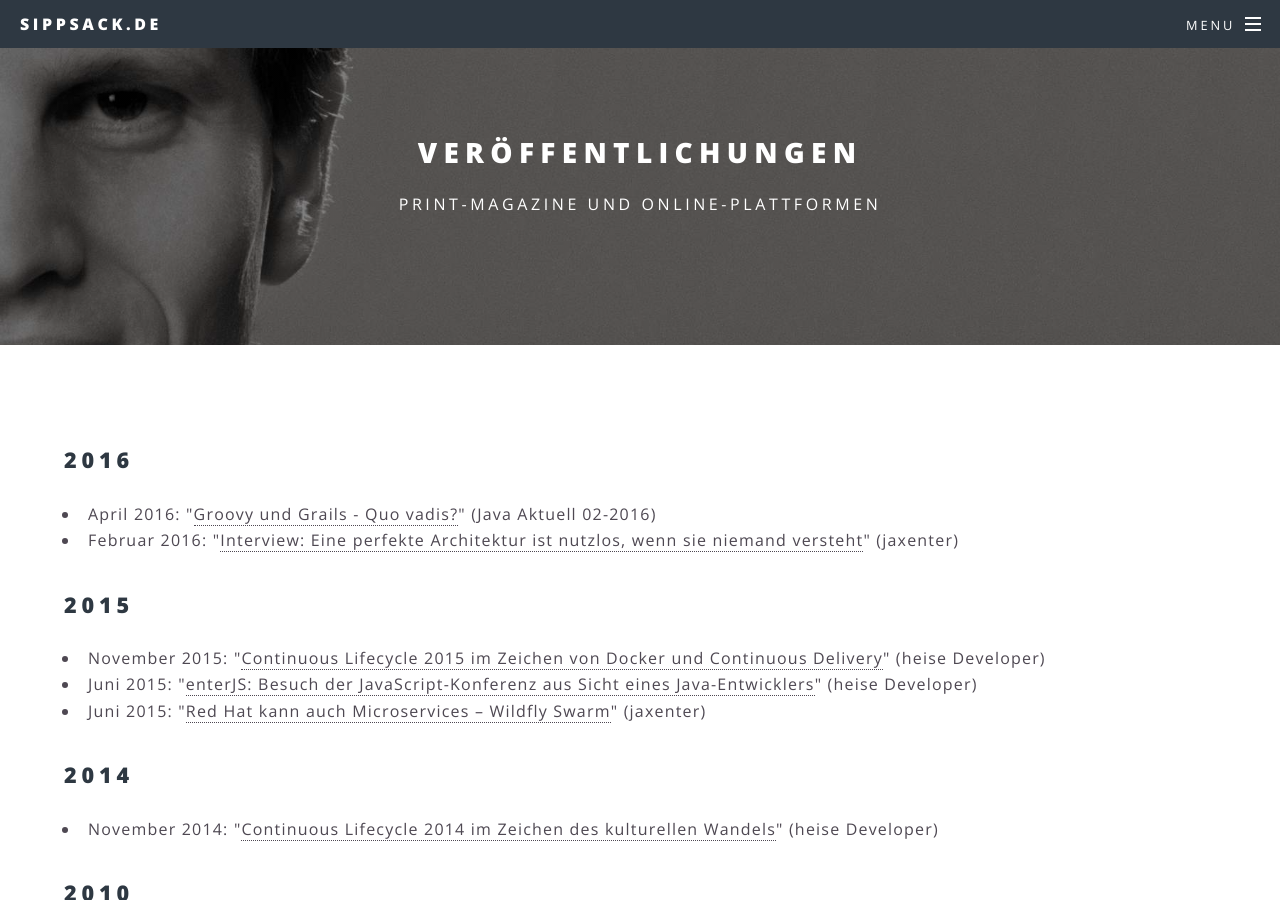
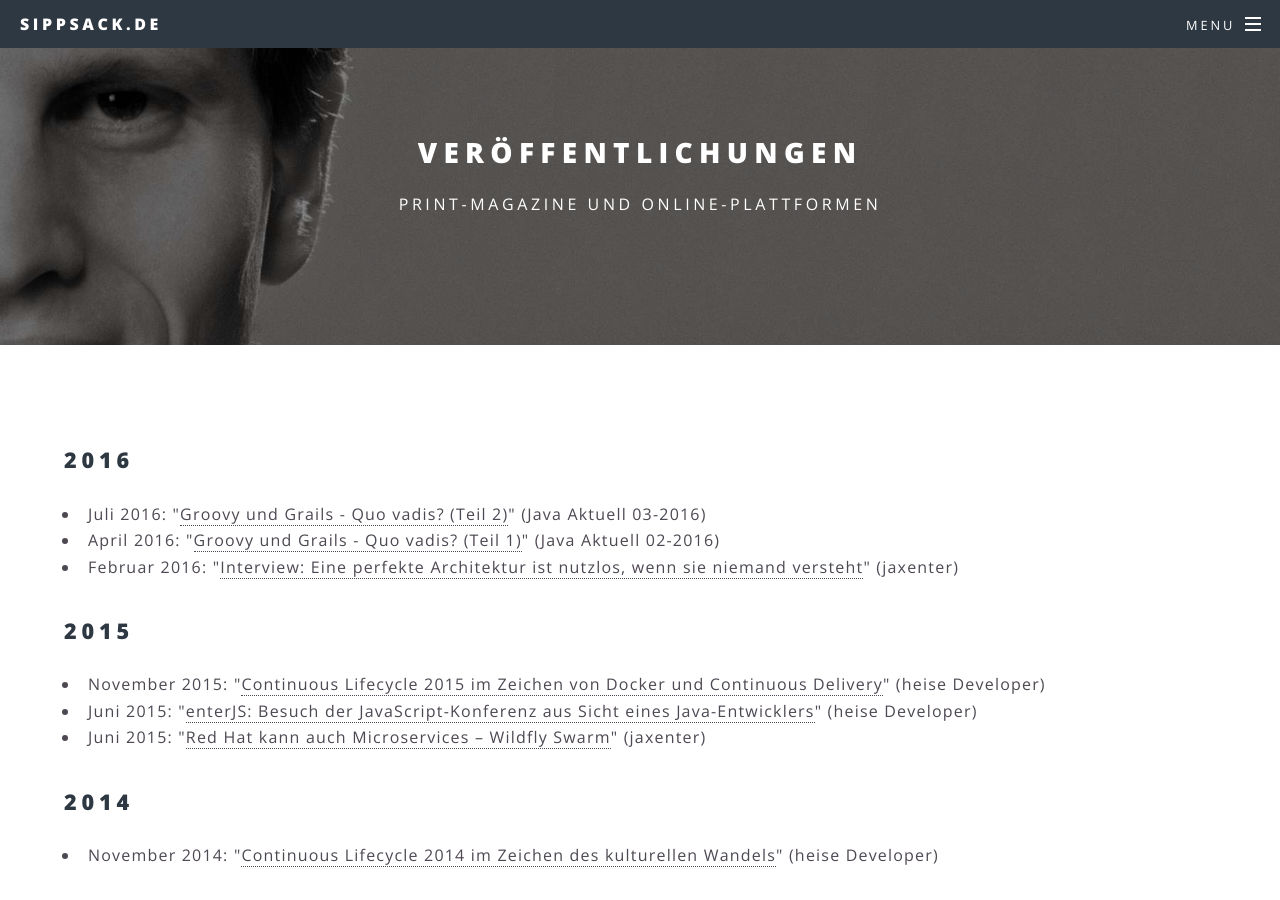
Before and after one commit to sippsack/sippsack.github.io, a Jekyll site: the page built from publications.md, in a window 1280 px wide and 900 px high. Built offline with Jekyll 4.4.1, drawn with Linux system fonts in a browser that asks for light colours.

Commit message:
new article

```diff
--- a/_data/publications.yaml
+++ b/_data/publications.yaml
@@ -1,7 +1,11 @@
 2016:
+  - Juli:
+    - publisher: Java Aktuell 03-2016
+      title: Groovy und Grails - Quo vadis? (Teil 2)
+      link: /files/publications/03-2016-Java aktuell-Falk-Sippach_Groovy-und-Grails-quo-vadis.pdf
   - April:
     - publisher: Java Aktuell 02-2016
-      title: Groovy und Grails - Quo vadis?
+      title: Groovy und Grails - Quo vadis? (Teil 1)
       link: /files/publications/02-2016-Java aktuell-Falk-Sippach_Groovy-und-Grails-quo-vadis.pdf
   - Februar:
     - publisher: jaxenter
```
Also changed, not shown: 1 other file.
